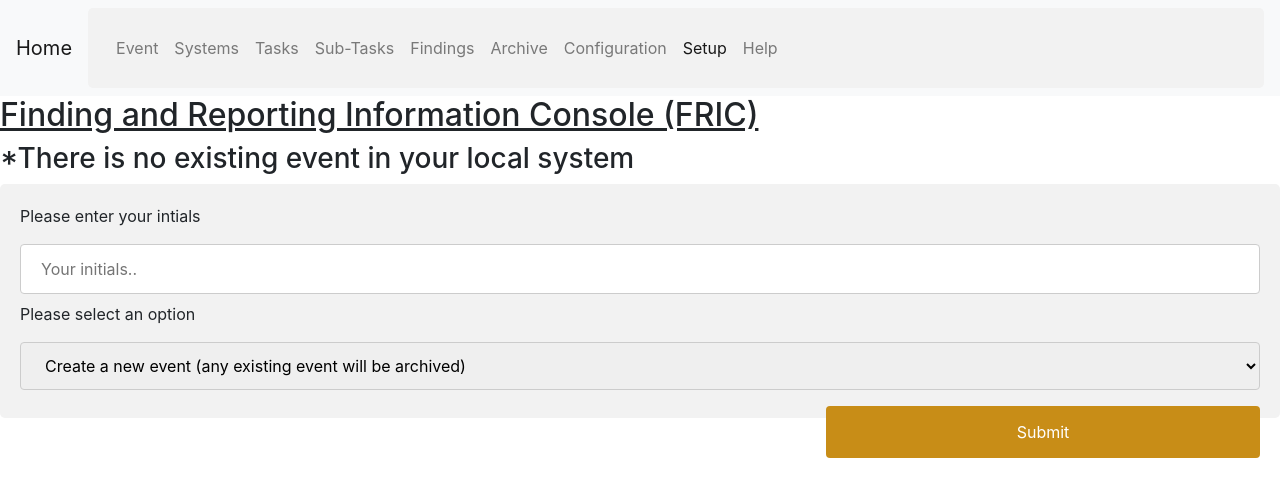
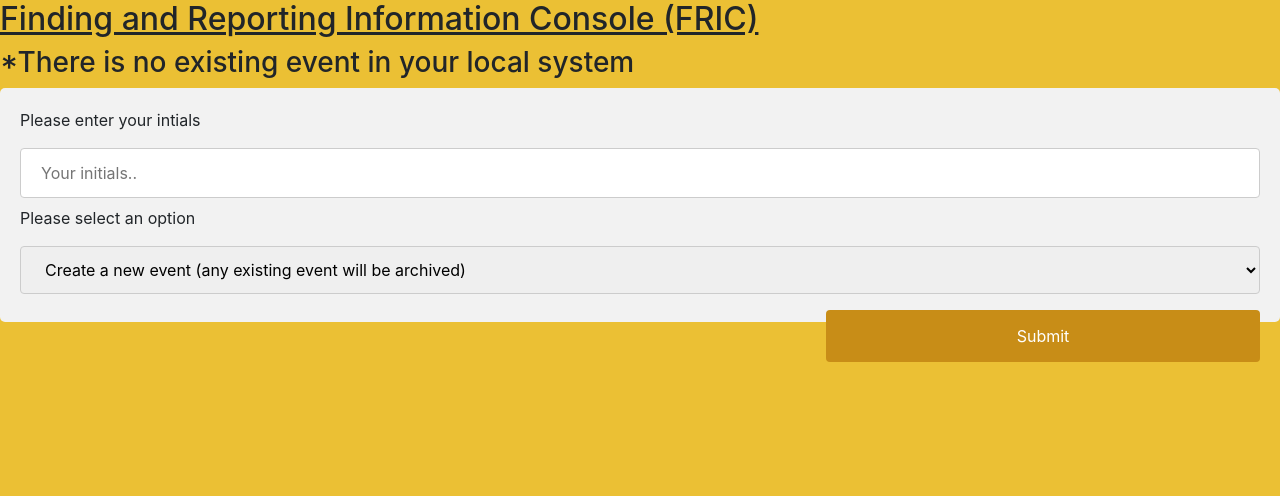
Before and after one commit to RicardoTorresMendez/FRIC, a plain HTML site: page Setup.html in a window 1280 px wide. Drawn offline with Linux system fonts and the light colour scheme.

Commit message:
Removed navbar and changed background color

```diff
--- a/Setup.html
+++ b/Setup.html
@@ -10,27 +10,7 @@
   <link rel="stylesheet" href="bootstrap.min.css">
 </head>
 
-<body>
-  <nav class="navbar navbar-expand-lg navbar-light bg-light">
-    <a class="navbar-brand" href="#">Home</a>
-    <button class="navbar-toggler" type="button" data-toggle="collapse" data-target="#navbarNav" aria-controls="navbarNav" aria-expanded="false" aria-label="Toggle navigation">
-      <span class="navbar-toggler-icon"></span>
-    </button>
-    <div class="collapse navbar-collapse" id="navbarNav">
-      <ul class="navbar-nav">
-        <li class="nav-item"><a class="nav-link" href="event.html">Event<span class="sr-only">(current)</span> </a></li>
-        <li class="nav-item"><a class="nav-link" href="Systems.html">Systems<span class="sr-only">(current)</span> </a></li>
-        <li class="nav-item"><a class="nav-link" href="task.html">Tasks</a></li>
-				<li class="nav-item"><a class="nav-link" href="Subtask.html">Sub-Tasks</a></li>
-        <li class="nav-item"><a class="nav-link" href="finding.html">Findings</a></li>
-        <li class="nav-item"><a class="nav-link" href="Archive.html">Archive<span class="sr-only">(current)</span> </a></li>
-          <li class="nav-item"><a class="nav-link" href="Configuration.html">Configuration<span class="sr-only">(current)</span> </a></li>
-          <li class="nav-item active"><a class="nav-link" href="Setup.html">Setup<span class="sr-only">(current)</span> </a></li>
-          <li class="nav-item"><a class="nav-link" href="Help.html">Help<span class="sr-only">(current)</span> </a></li>
-         <form>
-      </ul>
-    </div>
-  </nav>
+<body style="background-color:rgb(235, 192, 52);">
 <head><h2 style="text-decoration: underline;"> Finding and Reporting Information Console (FRIC) </h2></head>
 <head><h3>*There is no existing event in your local system</h3></head>
 
```
